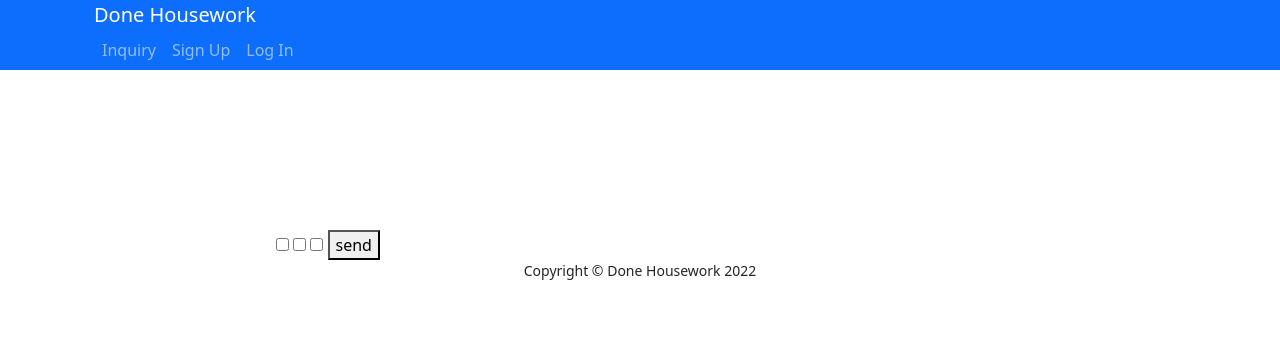
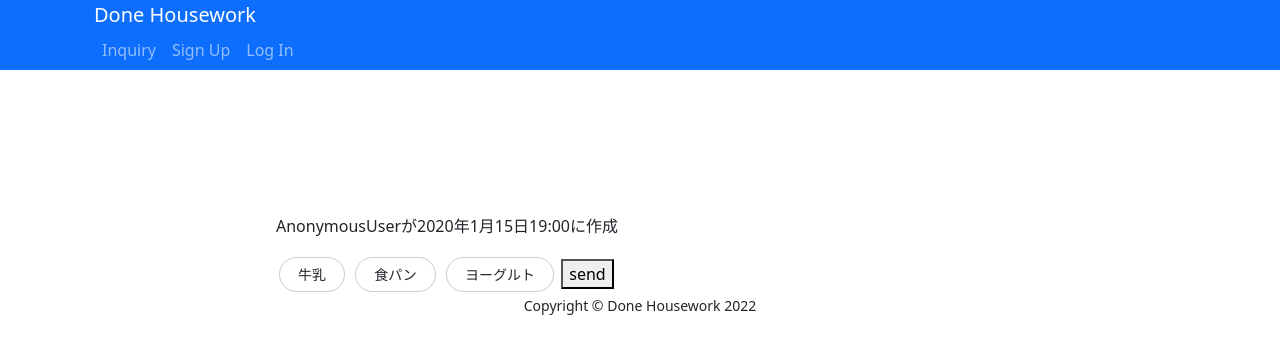
Before and after one commit to YoshidaErina19/done, a Django app: page /grocery/update/1 in a window 1280 px wide. Shown: the top 354 px of the page. Run offline with Django 4.2, Linux system fonts and the light colour scheme; tables that the repository leaves empty hold one stand-in row (values such as "Sample post"); some libraries are stand-ins or nearby versions.

Commit message:
チェックボックスに固定の商品を表示、チェック有無が色で判断可能

```diff
--- a/grocery/templates/grocery/grocery_update.html
+++ b/grocery/templates/grocery/grocery_update.html
@@ -16,10 +16,13 @@
                 <br>
                 <br>
                 <form action="" method="POST">
-                    <p>{{ checkbox.id }}</p>
-                    <input type="checkbox" name="checkbox_1" value = "{{ checkbox.id }}" {{ checkbox.checkbox_1 }}>
-                    <input type="checkbox" name="checkbox_2" value = "{{ checkbox.id }}" {{ checkbox.checkbox_2 }}>
-                    <input type="checkbox" name="checkbox_3" value = "{{ checkbox.id }}" {{ checkbox.checkbox_3 }}>
+                    <p>{{ user }}が{{ checkbox_created_at }}に作成</p>
+                    <input type="checkbox" name="checkbox_1" id="id_tags_1" class="invisible" value = "{{ checkbox.id }}" {{ checkbox_1 }}>
+                    <label for="id_tags_1" class="round">牛乳</label>
+                    <input type="checkbox" name="checkbox_2" id="id_tags_2" class="invisible" value = "{{ checkbox.id }}" {{ checkbox_2 }}>
+                    <label for="id_tags_2" class="round">食パン</label>
+                    <input type="checkbox" name="checkbox_3" id="id_tags_3" class="invisible" value = "{{ checkbox.id }}" {{ checkbox_3 }}>
+                    <label for="id_tags_3" class="round">ヨーグルト</label>
                     <button type="submit">send</button>
                     {% csrf_token %}
                 </form>
```
